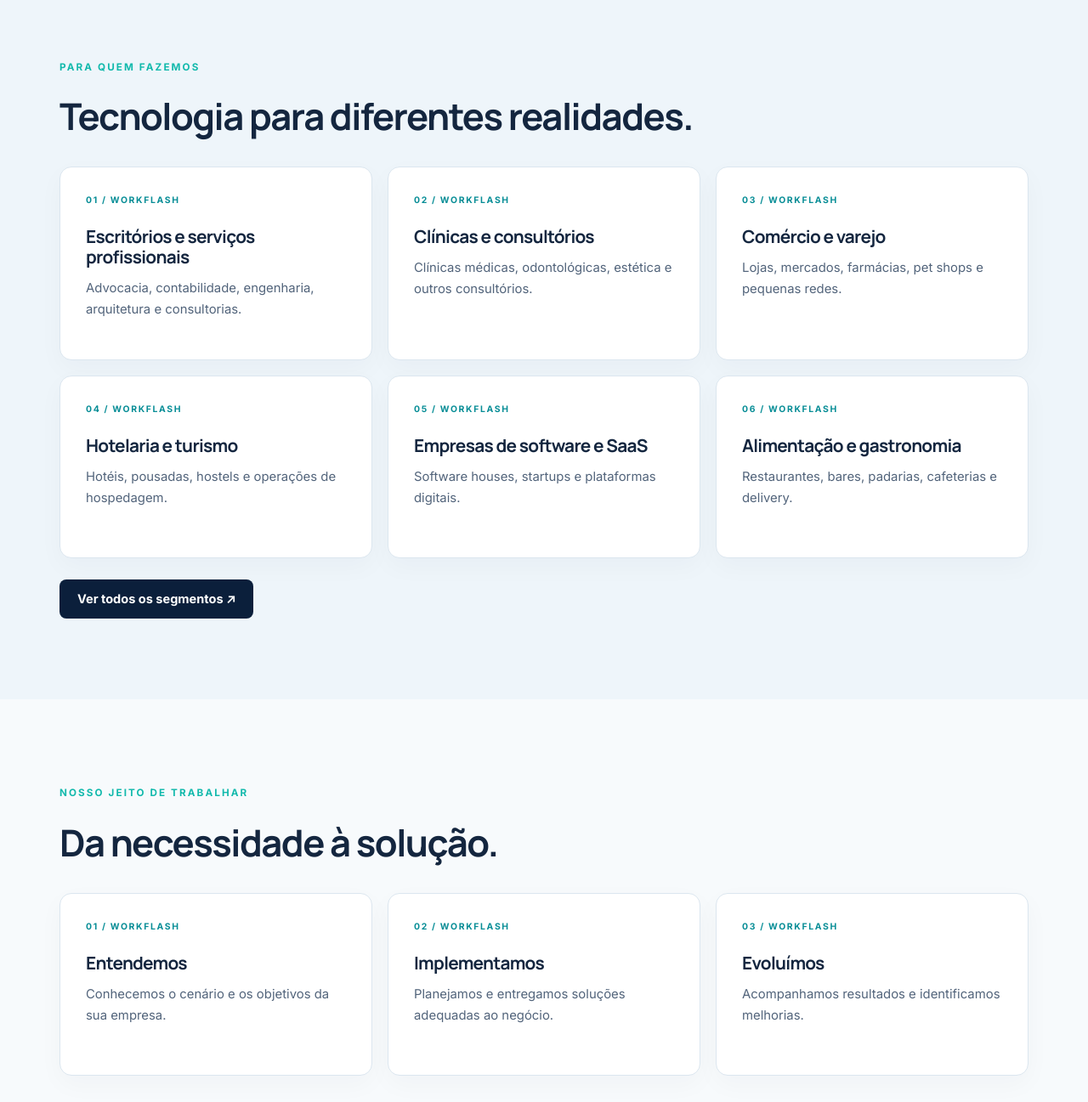
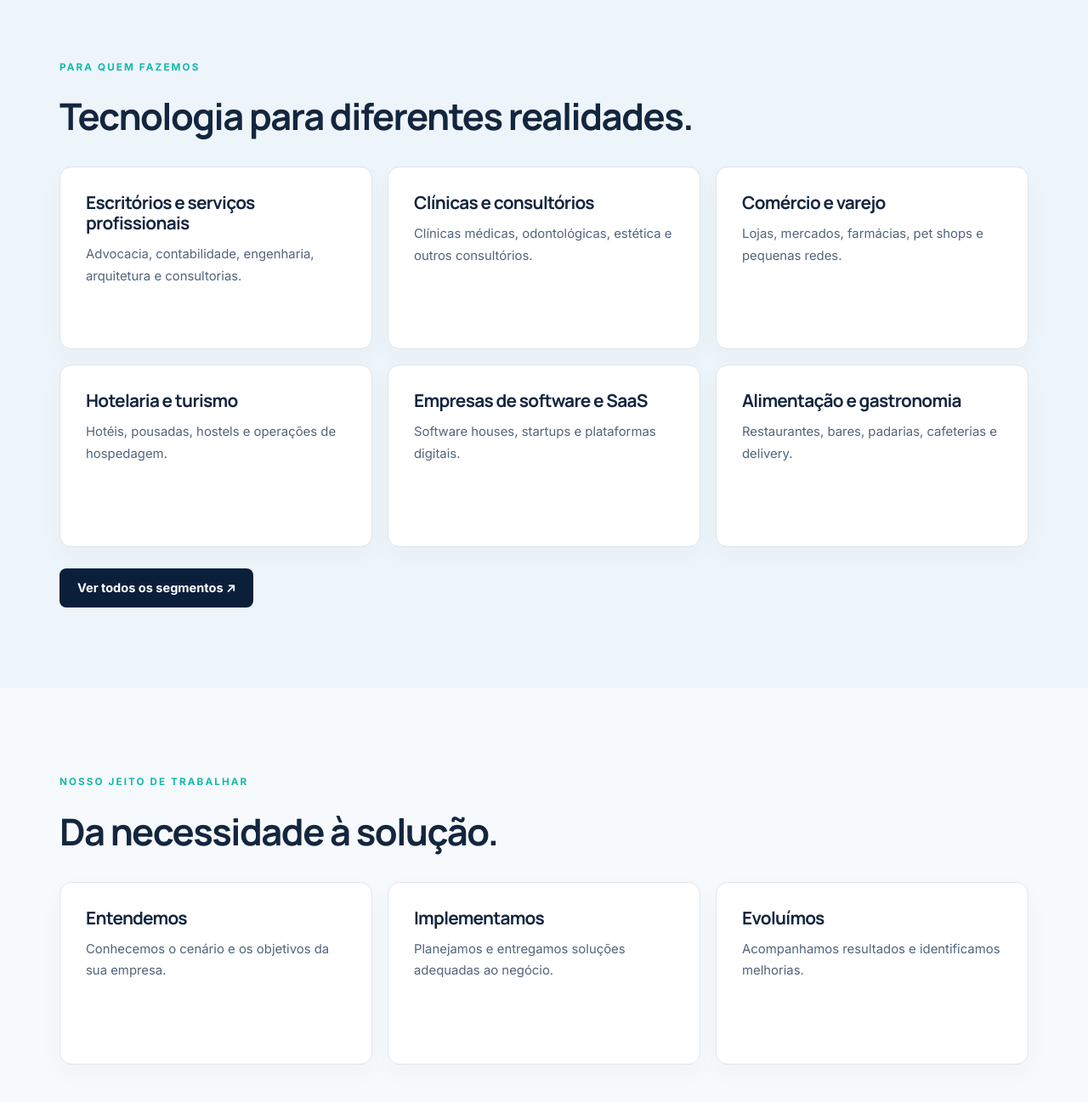
Before and after one commit to catheleca/workflash, a plain HTML site: page index.html in a window 1280 px wide. Shown: the part 1382-2679 px from the top of the page at 85% size. Drawn offline with Linux system fonts and the light colour scheme.

Commit message:
Alteraçõs de cards index

```diff
--- a/index.html
+++ b/index.html
@@ -78,27 +78,27 @@
             <div class="container"><span class="section-label">PARA QUEM FAZEMOS</span>
                 <h2>Tecnologia para diferentes realidades.</h2>
                 <div class="card-grid">
-                    <article class="tile"><span class="tile-kicker">01 / WORKFLASH</span>
+                    <article class="tile"> <!-- <span class="tile-kicker">01 / WORKFLASH</span> -->
                         <h3>Escritórios e serviços profissionais</h3>
                         <p>Advocacia, contabilidade, engenharia, arquitetura e consultorias.</p>
                     </article>
-                    <article class="tile"><span class="tile-kicker">02 / WORKFLASH</span>
+                    <article class="tile"> <!--<span class="tile-kicker">02 / WORKFLASH</span> -->
                         <h3>Clínicas e consultórios</h3>
                         <p>Clínicas médicas, odontológicas, estética e outros consultórios.</p>
                     </article>
-                    <article class="tile"><span class="tile-kicker">03 / WORKFLASH</span>
+                    <article class="tile"> <!--<span class="tile-kicker">03 / WORKFLASH</span> -->
                         <h3>Comércio e varejo</h3>
                         <p>Lojas, mercados, farmácias, pet shops e pequenas redes.</p>
                     </article>
-                    <article class="tile"><span class="tile-kicker">04 / WORKFLASH</span>
+                    <article class="tile"> <!--<span class="tile-kicker">04 / WORKFLASH</span> -->
                         <h3>Hotelaria e turismo</h3>
                         <p>Hotéis, pousadas, hostels e operações de hospedagem.</p>
                     </article>
-                    <article class="tile"><span class="tile-kicker">05 / WORKFLASH</span>
+                    <article class="tile"> <!--<span class="tile-kicker">05 / WORKFLASH</span>  -->
                         <h3>Empresas de software e SaaS</h3>
                         <p>Software houses, startups e plataformas digitais.</p>
                     </article>
-                    <article class="tile"><span class="tile-kicker">06 / WORKFLASH</span>
+                    <article class="tile"> <!-- <span class="tile-kicker">06 / WORKFLASH</span> -->
                         <h3>Alimentação e gastronomia</h3>
                         <p>Restaurantes, bares, padarias, cafeterias e delivery.</p>
                     </article>
@@ -110,15 +110,15 @@
             <div class="container"><span class="section-label">NOSSO JEITO DE TRABALHAR</span>
                 <h2>Da necessidade à solução.</h2>
                 <div class="card-grid">
-                    <article class="tile"><span class="tile-kicker">01 / WORKFLASH</span>
+                    <article class="tile"> <!--<span class="tile-kicker">01 / WORKFLASH</span> -->
                         <h3>Entendemos</h3>
                         <p>Conhecemos o cenário e os objetivos da sua empresa.</p>
                     </article>
-                    <article class="tile"><span class="tile-kicker">02 / WORKFLASH</span>
+                    <article class="tile"> <!--<span class="tile-kicker">02 / WORKFLASH</span> -->
                         <h3>Implementamos</h3>
                         <p>Planejamos e entregamos soluções adequadas ao negócio.</p>
                     </article>
-                    <article class="tile"><span class="tile-kicker">03 / WORKFLASH</span>
+                    <article class="tile"> <!--<span class="tile-kicker">03 / WORKFLASH</span> -->
                         <h3>Evoluímos</h3>
                         <p>Acompanhamos resultados e identificamos melhorias.</p>
                     </article>
```
